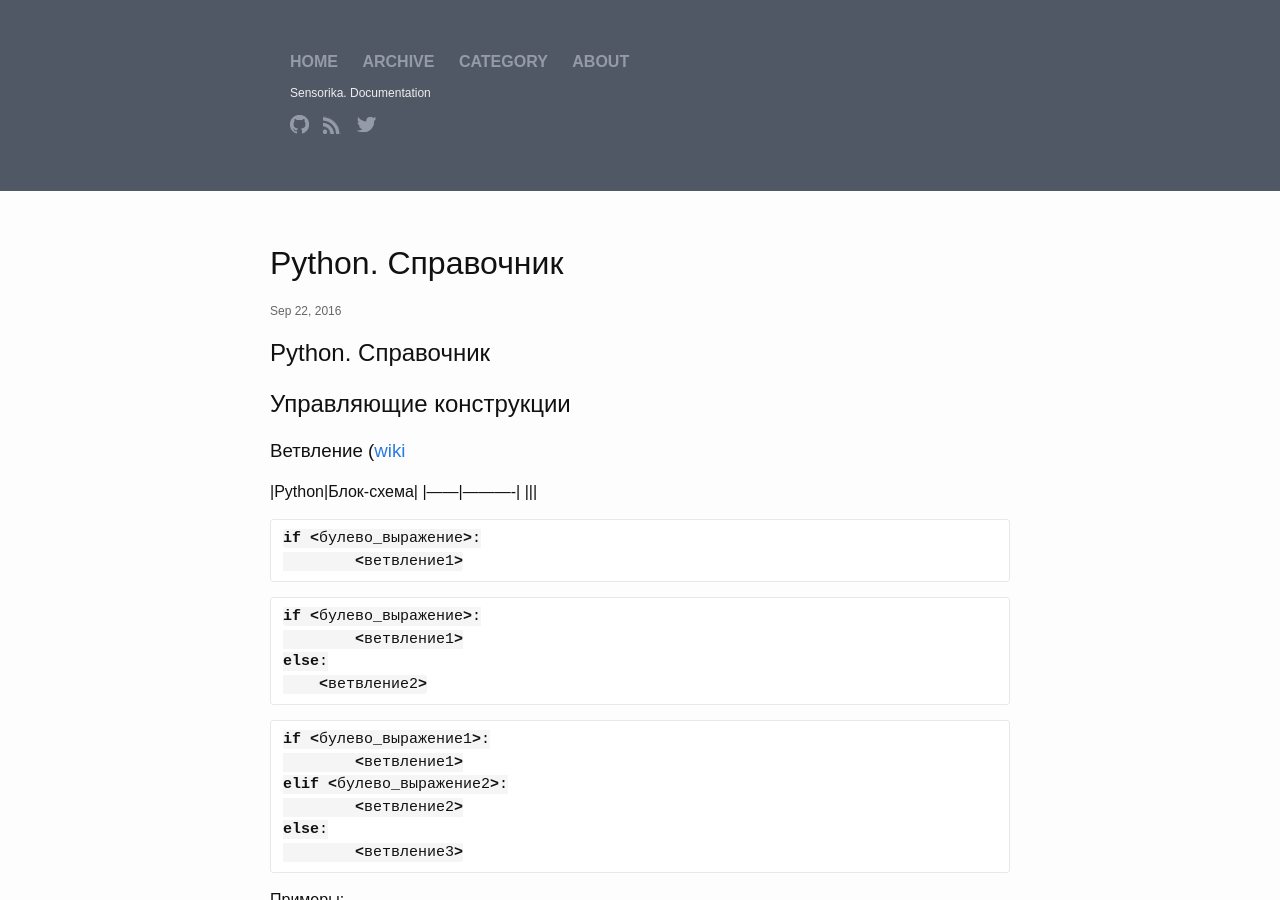
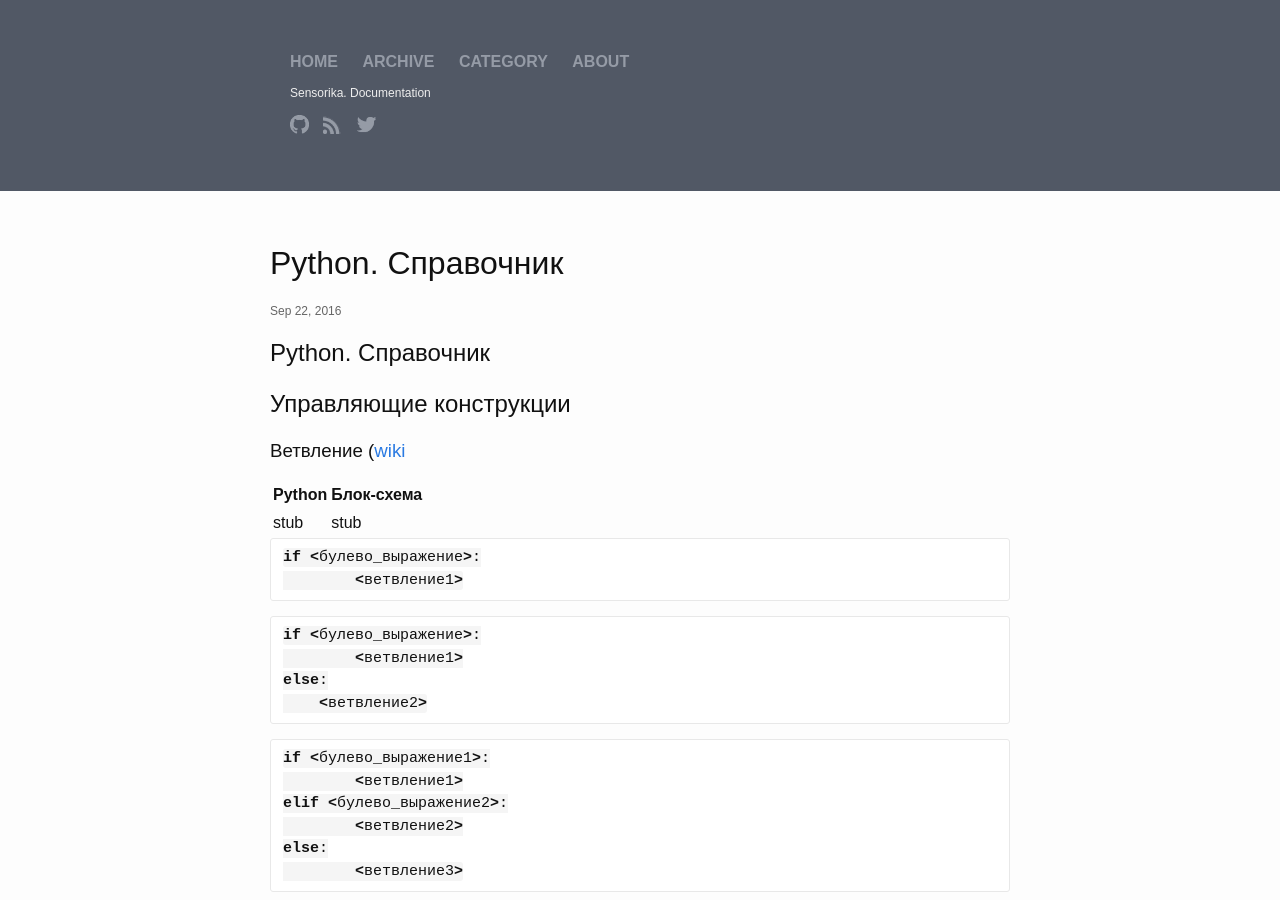
Before and after one commit to sensorika/sensorika.github.io, a Jekyll site: the page built from _posts/2016-09-22-Python. Краткий справочник.markdown, in a window 1280 px wide and 900 px high. Built offline with Jekyll 4.4.1, drawn with Linux system fonts in a browser that asks for light colours.

Commit message:
Update 2016-09-22-Python. Краткий справочник.markdown

````diff
--- a/_posts/2016-09-22-Python. Краткий справочник.markdown
+++ b/_posts/2016-09-22-Python. Краткий справочник.markdown
@@ -11,10 +11,11 @@
 
 ## Управляющие конструкции
 
-### Ветвление ([wiki](https://ru.wikipedia.org/wiki/%D0%92%D0%B5%D1%82%D0%B2%D0%BB%D0%B5%D0%BD%D0%B8%D0%B5_(%D0%BF%D1%80%D0%BE%D0%B3%D1%80%D0%B0%D0%BC%D0%BC%D0%B8%D1%80%D0%BE%D0%B2%D0%B0%D0%BD%D0%B8%D0%B5))
+### Ветвление ([wiki](https://ru.wikipedia.org/wiki/%D0%92%D0%B5%D1%82%D0%B2%D0%BB%D0%B5%D0%BD%D0%B8%D0%B5_(%D0%BF%D1%80%D0%BE%D0%B3%D1%80%D0%B0%D0%BC%D0%BC%D0%B8%D1%80%D0%BE%D0%B2%D0%B0%D0%BD%D0%B8%D0%B5) )
+
 |Python|Блок-схема|
 |------|----------|
-|||
+|stub  |stub      |
 
 ```python
 if <булево_выражение>:
@@ -107,6 +108,7 @@
 |s.sort () 	|сортирует список по возрастанию. |
 
 #### Словарь ([wiki](https://ru.wikipedia.org/wiki/%D0%90%D1%81%D1%81%D0%BE%D1%86%D0%B8%D0%B0%D1%82%D0%B8%D0%B2%D0%BD%D1%8B%D0%B9_%D0%BC%D0%B0%D1%81%D1%81%D0%B8%D0%B2))
+
 ##### Операции со словарями
 | | |
 |---|---|
````
